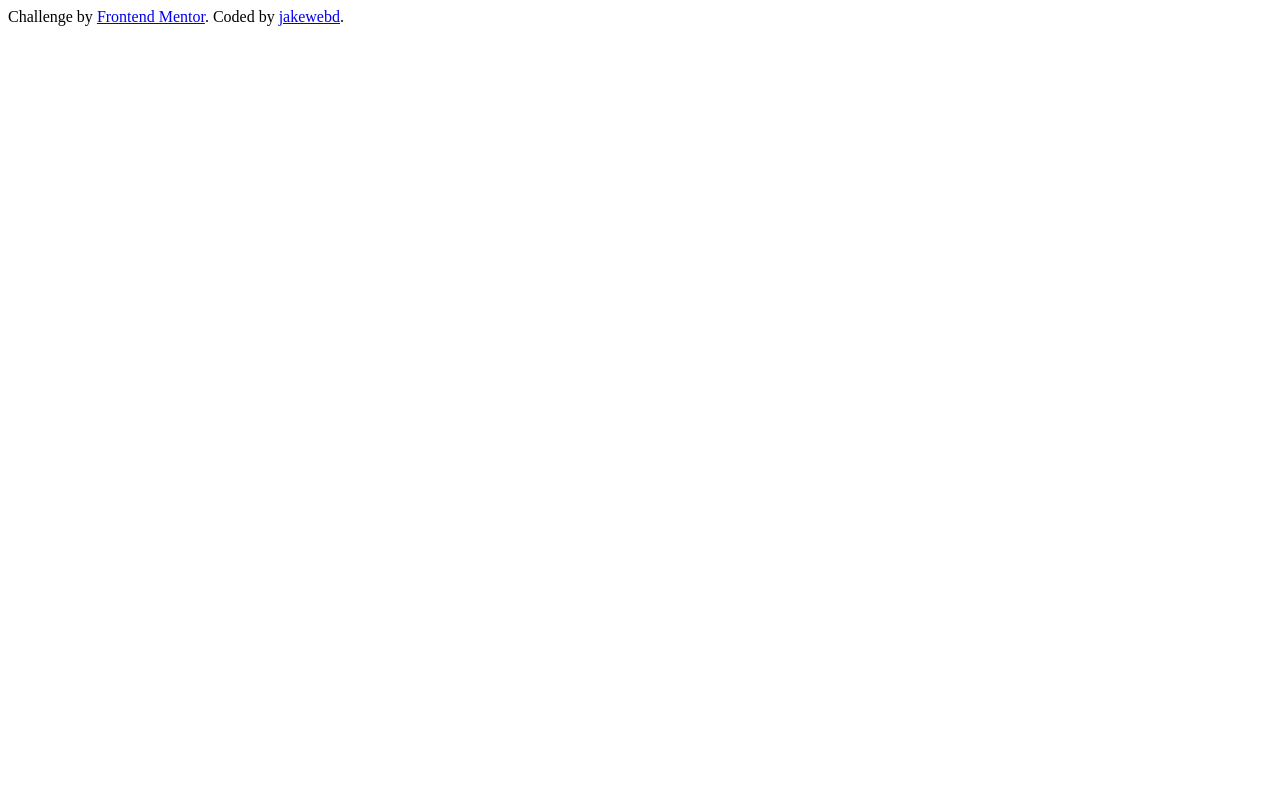
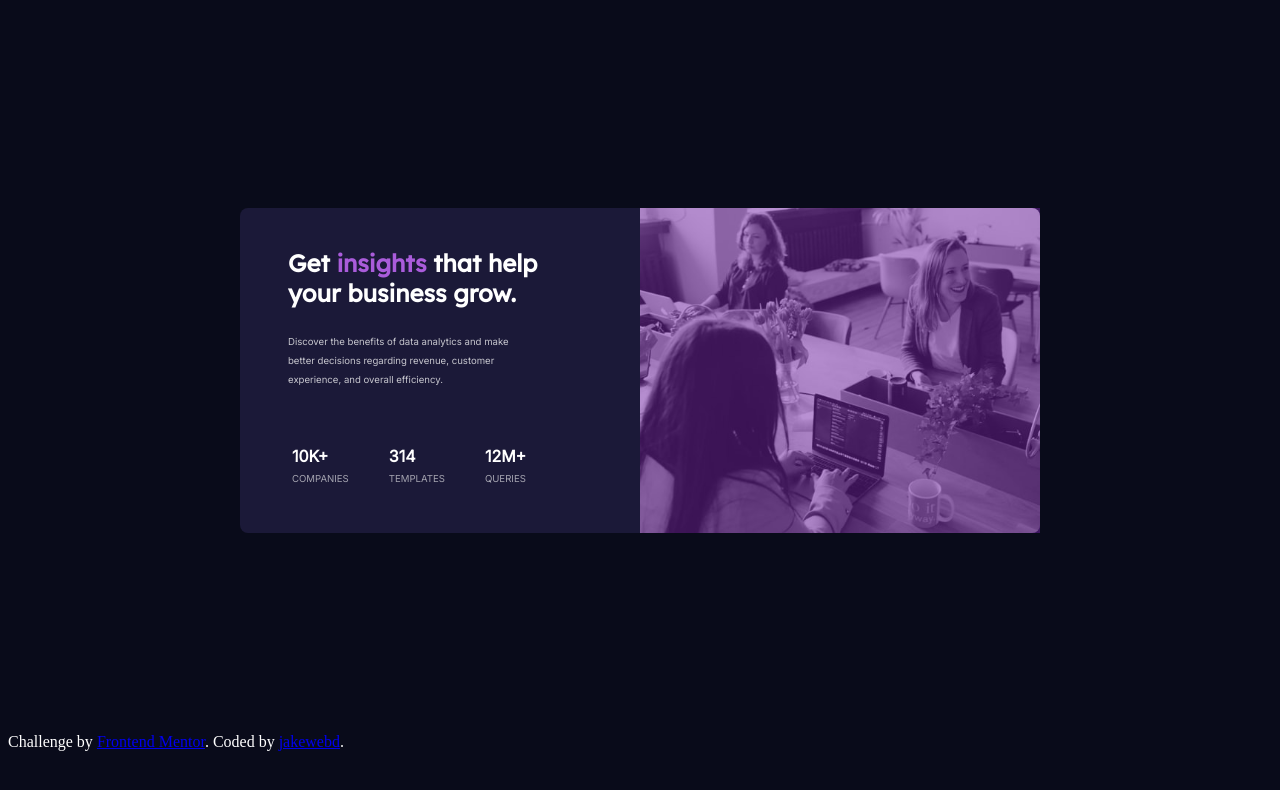
Before and after one commit to jakewebd/Stat-Card, a plain HTML site: page index.html in a window 1280 px wide. Drawn offline with Linux system fonts and the light colour scheme.

Commit message:
Update index.html

```diff
--- a/index.html
+++ b/index.html
@@ -5,23 +5,40 @@
   <meta name="viewport" content="width=device-width, initial-scale=1.0"> <!-- displays site properly based on user's device -->
 
   <link rel="icon" type="image/png" sizes="32x32" href="./images/favicon-32x32.png">
-
+  <link href="style.css" rel="stylesheet" type="text/css" />
+  <link rel="stylesheet" type="text/css" href="https://fonts.googleapis.com/css?family=Lexend+Deca|Inter" />
   <title>Frontend Mentor | Stats preview card component</title>
 </head>
 <body>
 
+<div class="main-container">
+
+
+<div class="left">
+
+<pre class="pre-head">Get <span>insights</span> that help
+your business grow.</pre>
+
+<pre class="description">
+Discover the benefits of data analytics and make
+better decisions regarding revenue, customer
+experience, and overall efficiency.
+</pre>
+<div class="stats">
+  <p>10K+<br><span class="stat-name">COMPANIES</span></p><p>314<br><span class="stat-name">TEMPLATES</span></p><p>12M+<br><span class="stat-name">QUERIES</span></p>
+</div>
+
+
+</div>
+<div class="right">
+<div class="accent"></div>
+</div>
 
 
 
 
-
-
-
-
-
-
-
-  <div>
+</div>
+  <div class="bottom">
     Challenge by <a href="https://www.frontendmentor.io?ref=challenge" target="_blank">Frontend Mentor</a>.
     Coded by <a href="#">jakewebd</a>.
   </div>
```
